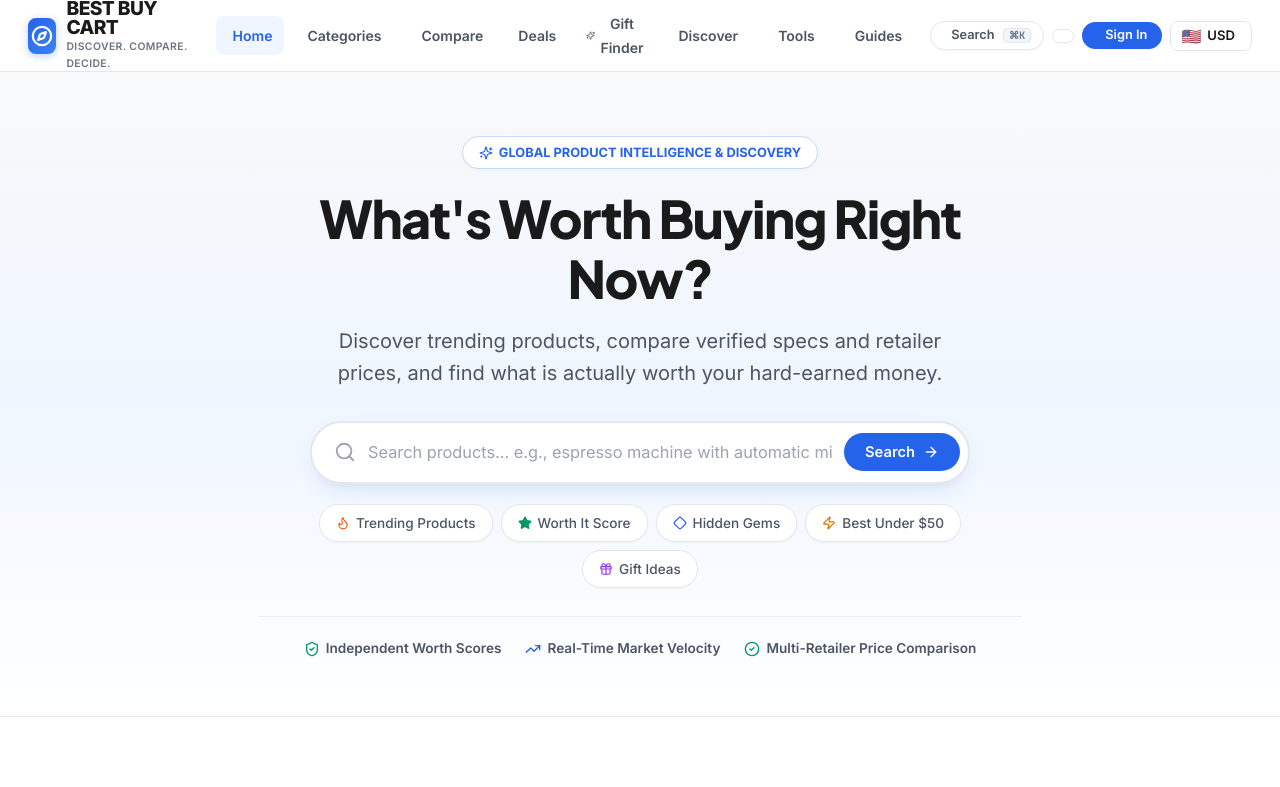
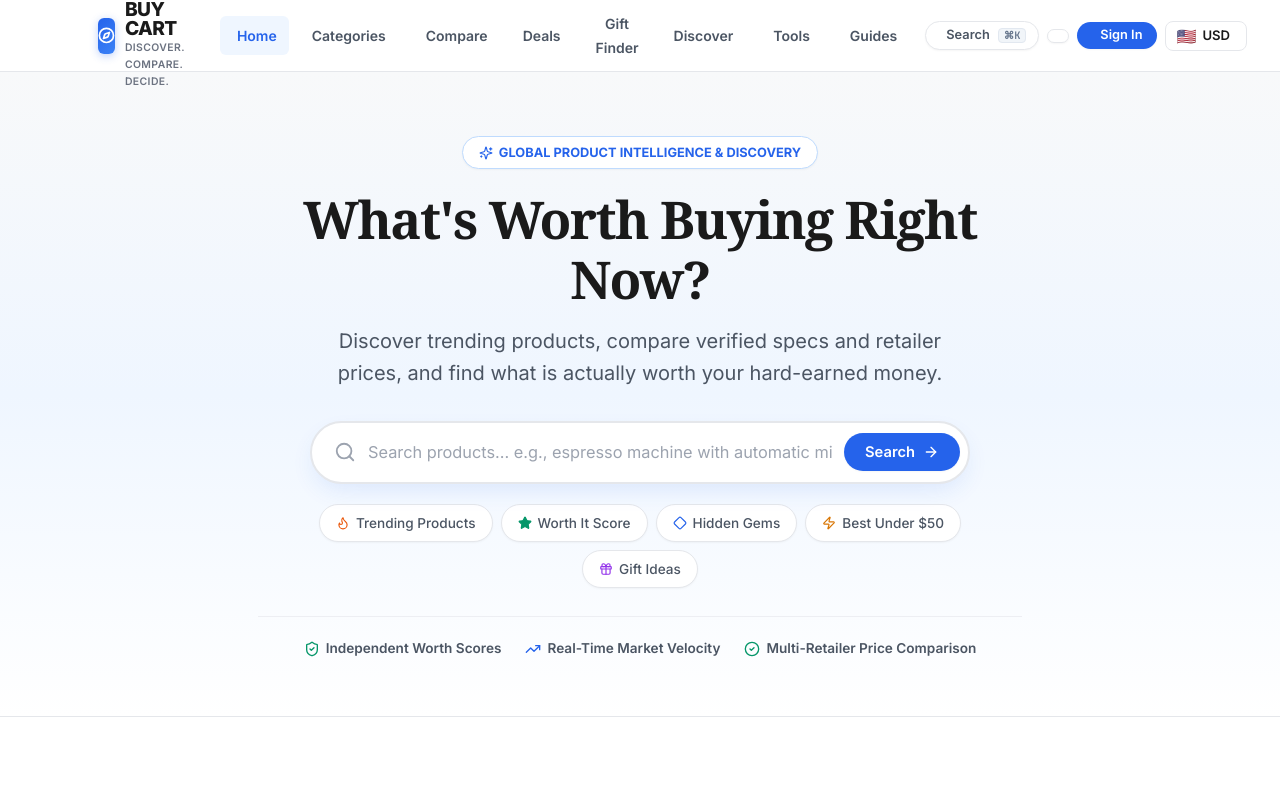
Before and after one commit to xioxhohan-ui/bestbuycart, a React (Vite) app: page / in a window 1280 px wide. Shown: the top 787 px of the page. Built offline with nearby package versions, Linux system fonts and the light colour scheme.

Commit message:
Part 15: VERCEL DEPLOYMENT & CLASSIC UI POLISH — Vercel Config & Classic Editorial Design

```diff
--- a/src/styles/tokens.css
+++ b/src/styles/tokens.css
@@ -67,7 +67,8 @@
 
   /* --- Typography --- */
   --font-sans: 'Inter', -apple-system, BlinkMacSystemFont, 'Segoe UI', Roboto, sans-serif;
-  --font-display: 'Plus Jakarta Sans', 'Inter', sans-serif;
+  --font-display: Georgia, 'Times New Roman', serif;
+  --font-serif: Georgia, 'Times New Roman', serif;
   --font-mono: 'JetBrains Mono', monospace;
 
   /* Font Scales */
@@ -105,19 +106,19 @@
 
   /* --- Border Radius Scale --- */
   --radius-xs: 4px;
-  --radius-sm: 8px;
-  --radius-md: 12px;
-  --radius-card: 16px;         /* Smooth, modern 16px */
-  --radius-featured: 20px;
+  --radius-sm: 6px;
+  --radius-md: 6px;
+  --radius-card: 6px;         /* Classic subtle 6px radius */
+  --radius-featured: 8px;
   --radius-pill: 9999px;
 
   /* --- Box Shadows --- */
   --shadow-xs: 0 1px 2px 0 rgba(0, 0, 0, 0.04);
-  --shadow-card: 0 4px 6px -1px rgba(0, 0, 0, 0.05), 0 2px 4px -1px rgba(0, 0, 0, 0.03);
-  --shadow-hover: 0 12px 24px -4px rgba(0, 0, 0, 0.08), 0 4px 8px -2px rgba(0, 0, 0, 0.04);
-  --shadow-elevated: 0 20px 30px -6px rgba(0, 0, 0, 0.1), 0 8px 12px -4px rgba(0, 0, 0, 0.05);
+  --shadow-card: 0 1px 3px 0 rgba(0, 0, 0, 0.05), 0 1px 2px 0 rgba(0, 0, 0, 0.03);
+  --shadow-hover: 0 4px 12px 0 rgba(0, 0, 0, 0.06);
+  --shadow-elevated: 0 12px 24px -4px rgba(0, 0, 0, 0.08);
   --shadow-modal: 0 25px 50px -12px rgba(0, 0, 0, 0.25);
-  --shadow-search: 0 10px 25px -5px rgba(37, 99, 235, 0.12), 0 8px 10px -6px rgba(0, 0, 0, 0.05);
+  --shadow-search: 0 10px 25px -5px rgba(37, 99, 235, 0.12);
 
   /* --- Transitions --- */
   --transition-fast: 150ms cubic-bezier(0.4, 0, 0.2, 1);
@@ -125,7 +126,7 @@
   --transition-slow: 350ms cubic-bezier(0.4, 0, 0.2, 1);
 
   /* --- Layout Sizes --- */
-  --container-max: 1280px;
-  --container-wide: 1440px;
+  --container-max: 1140px;    /* Classic newspaper / editorial 1140px width */
+  --container-wide: 1200px;
   --header-height: 72px;
 }
```
Also changed, not shown: vercel.json (added).
